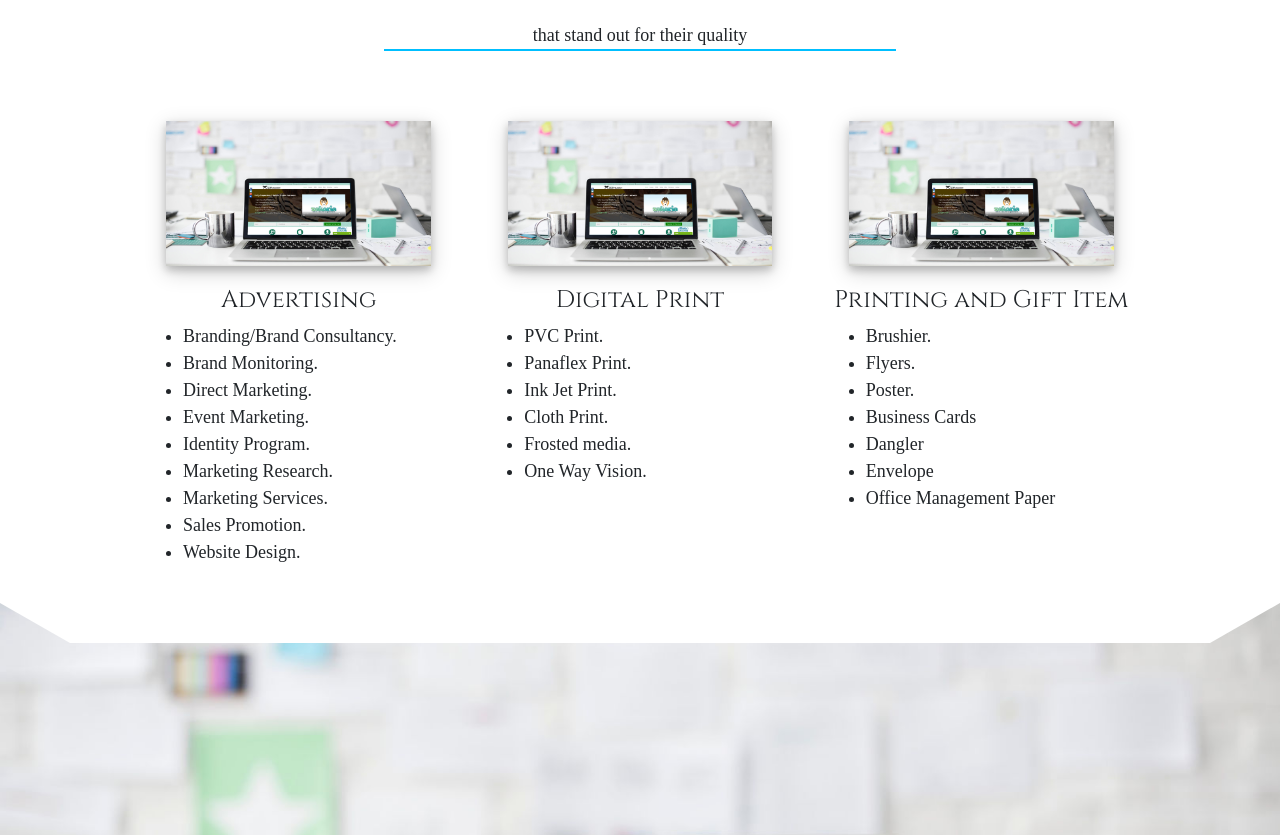
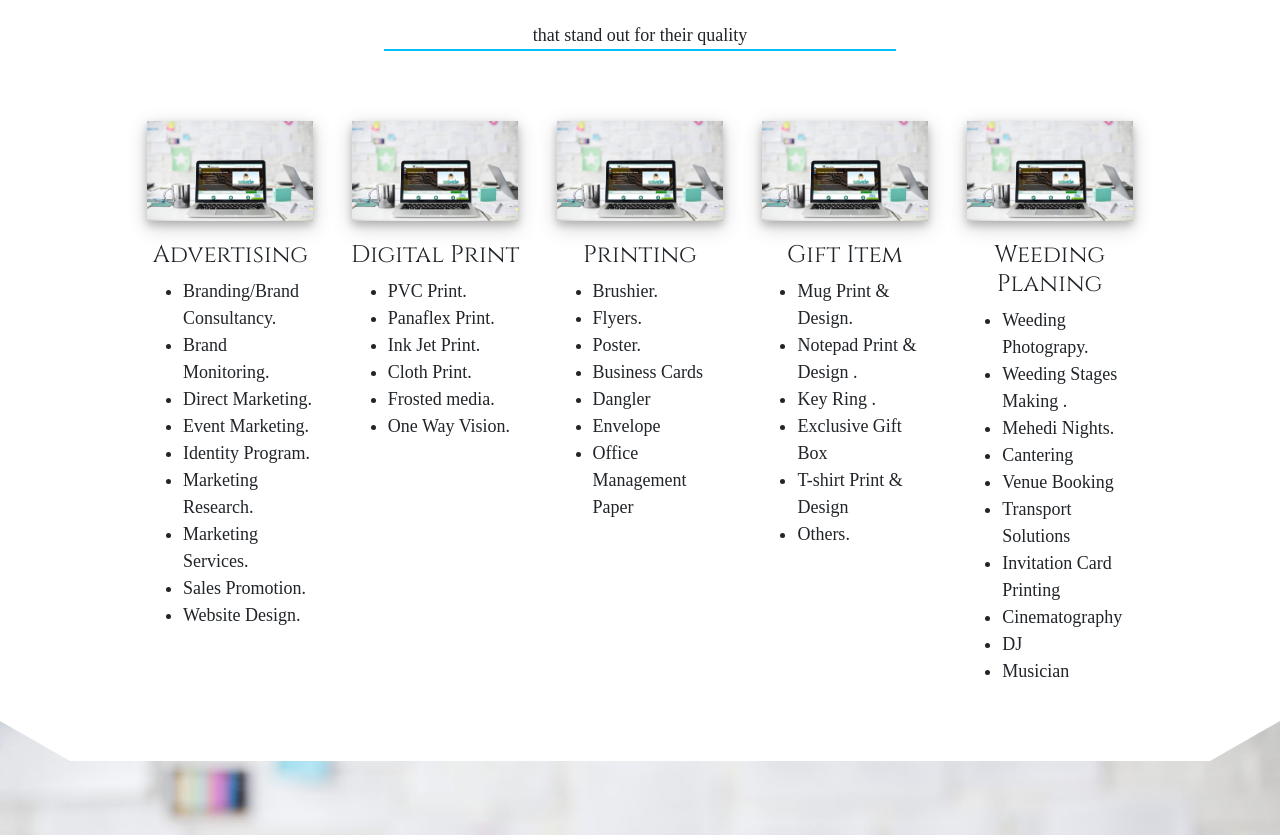
Before and after one commit to slashEvent/slashEvent.github.io, a plain HTML site: page index.html in a window 1280 px wide. Shown: the part 727-1562 px from the top of the page. Drawn offline with nearby package versions, Linux system fonts and the light colour scheme; a web font is replaced by a local one.

Commit message:
updateSix

```diff
--- a/index.html
+++ b/index.html
@@ -58,7 +58,7 @@
     <br>
     <div class="row" style="width: 80%;margin: 0% 10%;text-align: center;font-family: 'Bellefair';">
       <div class="col-xl" style="margin: 2% 0%;">
-        <img src="serviceImage.jpg" style="width: 85%;height: 145px;box-shadow: 0 4px 8px 0 rgba(0, 0, 0, 0.2), 0 6px 20px 0 rgba(0, 0, 0, 0.19);">
+        <img src="serviceImage.jpg" style="width: 95%;height: 100px;box-shadow: 0 4px 8px 0 rgba(0, 0, 0, 0.2), 0 6px 20px 0 rgba(0, 0, 0, 0.19);">
         <h4 style="font-family: 'Cinzel';padding-top: 20px;">Advertising</h4>
         <ul style="text-align: left;font-size: large;">
           <li>Branding/Brand Consultancy.</li>
@@ -73,7 +73,7 @@
         </ul>
       </div>
       <div class="col-xl" style="margin: 2% 0%;">
-        <img src="serviceImage.jpg" style="width: 85%;height: 145px;box-shadow: 0 4px 8px 0 rgba(0, 0, 0, 0.2), 0 6px 20px 0 rgba(0, 0, 0, 0.19);">
+        <img src="serviceImage.jpg" style="width: 95%;height: 100px;box-shadow: 0 4px 8px 0 rgba(0, 0, 0, 0.2), 0 6px 20px 0 rgba(0, 0, 0, 0.19);">
         <h4 style="font-family: 'Cinzel';padding-top: 20px;">Digital Print</h4>
         <ul style="text-align: left;font-size: large;">
           <li>PVC Print.</li>
@@ -85,8 +85,8 @@
         </ul>
       </div>
       <div class="col-xl" style="margin: 2% 0%;">
-        <img src="serviceImage.jpg" style="width: 85%;height: 145px;box-shadow: 0 4px 8px 0 rgba(0, 0, 0, 0.2), 0 6px 20px 0 rgba(0, 0, 0, 0.19);">
-        <h4 style="font-family: 'Cinzel';padding-top: 20px;">Printing and Gift Item</h4>
+        <img src="serviceImage.jpg" style="width: 95%;height: 100px;box-shadow: 0 4px 8px 0 rgba(0, 0, 0, 0.2), 0 6px 20px 0 rgba(0, 0, 0, 0.19);">
+        <h4 style="font-family: 'Cinzel';padding-top: 20px;">Printing</h4>
         <ul style="text-align: left;font-size: large;">
           <li>Brushier.</li>
           <li>Flyers.</li>
@@ -95,6 +95,34 @@
           <li>Dangler</li>
           <li>Envelope</li>
           <li>Office Management Paper</li>
+        </ul>
+      </div>
+      <div class="col-xl" style="margin: 2% 0%;">
+        <img src="serviceImage.jpg" style="width: 95%;height: 100px;box-shadow: 0 4px 8px 0 rgba(0, 0, 0, 0.2), 0 6px 20px 0 rgba(0, 0, 0, 0.19);">
+        <h4 style="font-family: 'Cinzel';padding-top: 20px;">Gift Item</h4>
+        <ul style="text-align: left;font-size: large;">
+          <li>Mug Print & Design.</li>
+          <li>Notepad Print & Design .</li>
+          <li>Key Ring .</li>
+          <li>Exclusive Gift Box</li>
+          <li>T-shirt Print & Design</li>
+          <li>Others.</li>
+        </ul>
+      </div>
+      <div class="col-xl" style="margin: 2% 0%;">
+        <img src="serviceImage.jpg" style="width: 95%;height: 100px;box-shadow: 0 4px 8px 0 rgba(0, 0, 0, 0.2), 0 6px 20px 0 rgba(0, 0, 0, 0.19);">
+        <h4 style="font-family: 'Cinzel';padding-top: 20px;">Weeding Planing</h4>
+        <ul style="text-align: left;font-size: large;">
+          <li>Weeding Photograpy.</li>
+          <li>Weeding Stages Making .</li>
+          <li> Mehedi Nights.</li>
+          <li>Cantering</li>
+          <li>Venue Booking</li>
+          <li>Transport Solutions</li>
+          <li>Invitation Card Printing</li>
+          <li>Cinematography</li>
+          <li>DJ</li>
+          <li>Musician</li>
         </ul>
       </div>
     </div>
```
